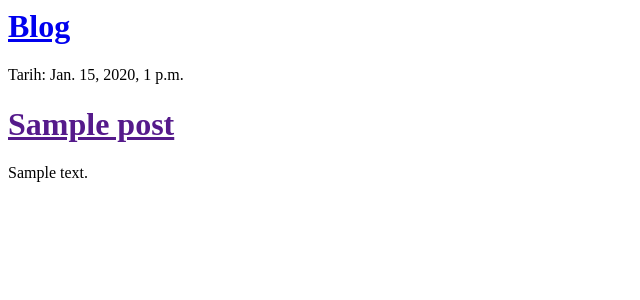
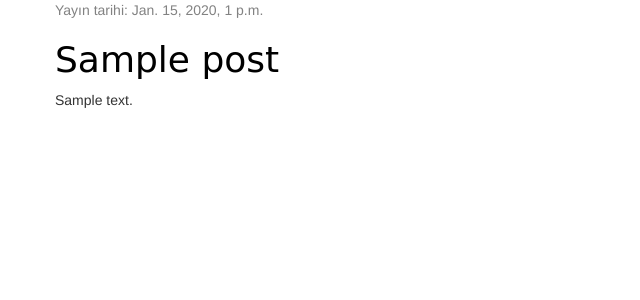
Before and after one commit to Webtasarim70/django_deneme, a Django app: template blog/templates/blog/post_list.html in a window 1280 px wide. Shown: the top 300 px of the page, without its empty margins (0-640 px from the left). Run offline with Django 3.2, Linux system fonts and the light colour scheme; the template is opened without the code that fills it: values that come from a table or form of the project are taken from there, others are empty; tables that the repository leaves empty hold one stand-in row (values such as "Sample post"); some libraries are stand-ins or nearby versions.

Commit message:
düzeltemeker

```diff
--- a/blog/templates/blog/post_list.html
+++ b/blog/templates/blog/post_list.html
@@ -1,11 +1,27 @@
-<div>
-    <h1><a href="/">Blog</a></h1>
+{% load static %}
+<!DOCTYPE html>
+<html>
+<head>
+ <title>Django Girls blog</title>
+        <link rel="stylesheet" href="//maxcdn.bootstrapcdn.com/bootstrap/3.2.0/css/bootstrap.min.css">
+        <link rel="stylesheet" href="//maxcdn.bootstrapcdn.com/bootstrap/3.2.0/css/bootstrap-theme.min.css">
+        <link rel="stylesheet" href="{% static 'css/blog.css' %}"></head>
+
+<body>
+<div class="content container">
+    <div class="row">
+        <div class="col-md-8">
+            {% for post in posts %}
+                <div class="post">
+                    <div class="date">
+                        <p>Yayın tarihi: {{ post.published_date }}</p>
+                    </div>
+                    <h1><a href="">{{ post.title }}</a></h1>
+                    <p>{{ post.text|linebreaksbr }}</p>
+                </div>
+            {% endfor %}
+        </div>
+    </div>
 </div>
-
-{% for post in posts %}
-    <div>
-        <p>Tarih: {{ post.published_date }}</p>
-        <h1><a href="">{{ post.title }}</a></h1>
-        <p>{{ post.text|linebreaksbr }}</p>
-    </div>
-{% endfor %}
+</body>
+</html>
--- /dev/null
+++ b/blog/templates/blog/static/css/blog.css
@@ -0,0 +1,46 @@
+.page-header {
+    background-color: #ff9400;
+    margin-top: 0;
+    padding: 20px 20px 20px 40px;
+}
+
+.page-header h1, .page-header h1 a, .page-header h1 a:visited, .page-header h1 a:active {
+    color: #ffffff;
+    font-size: 36pt;
+    text-decoration: none;
+}
+
+.content {
+    margin-left: 40px;
+}
+
+h1, h2, h3, h4 {
+    font-family: 'Lobster', cursive;
+}
+
+.date {
+    color: #828282;
+}
+
+.save {
+    float: right;
+}
+
+.post-form textarea, .post-form input {
+    width: 100%;
+}
+
+.top-menu, .top-menu:hover, .top-menu:visited {
+    color: #ffffff;
+    float: right;
+    font-size: 26pt;
+    margin-right: 20px;
+}
+
+.post {
+    margin-bottom: 70px;
+}
+
+.post h1 a, .post h1 a:visited {
+    color: #000000;
+}
```
